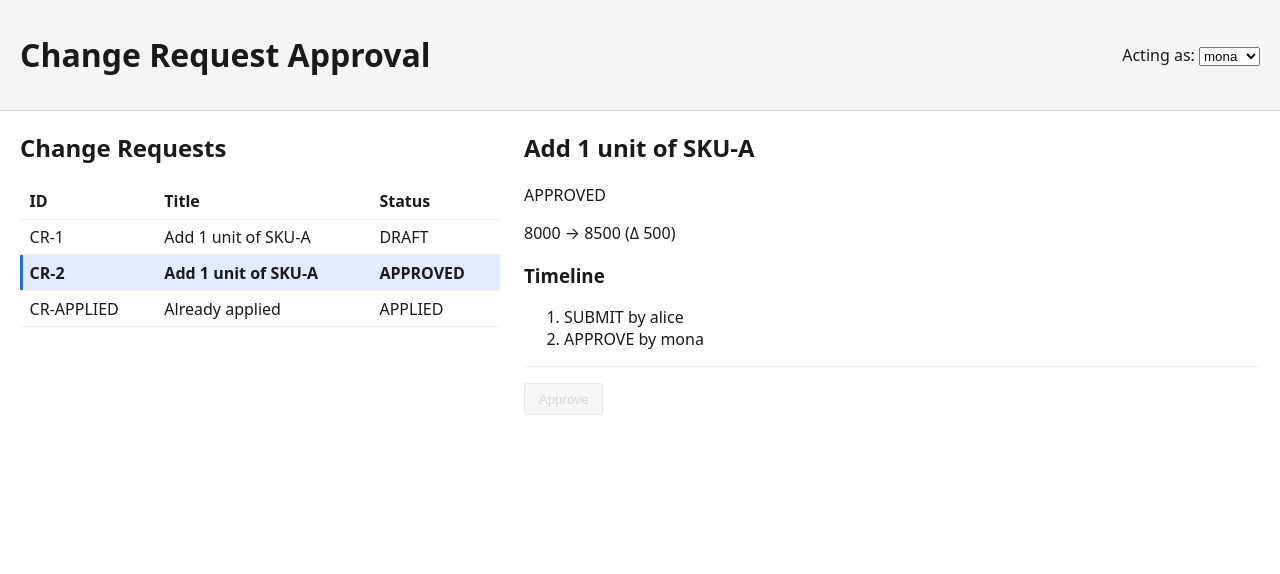
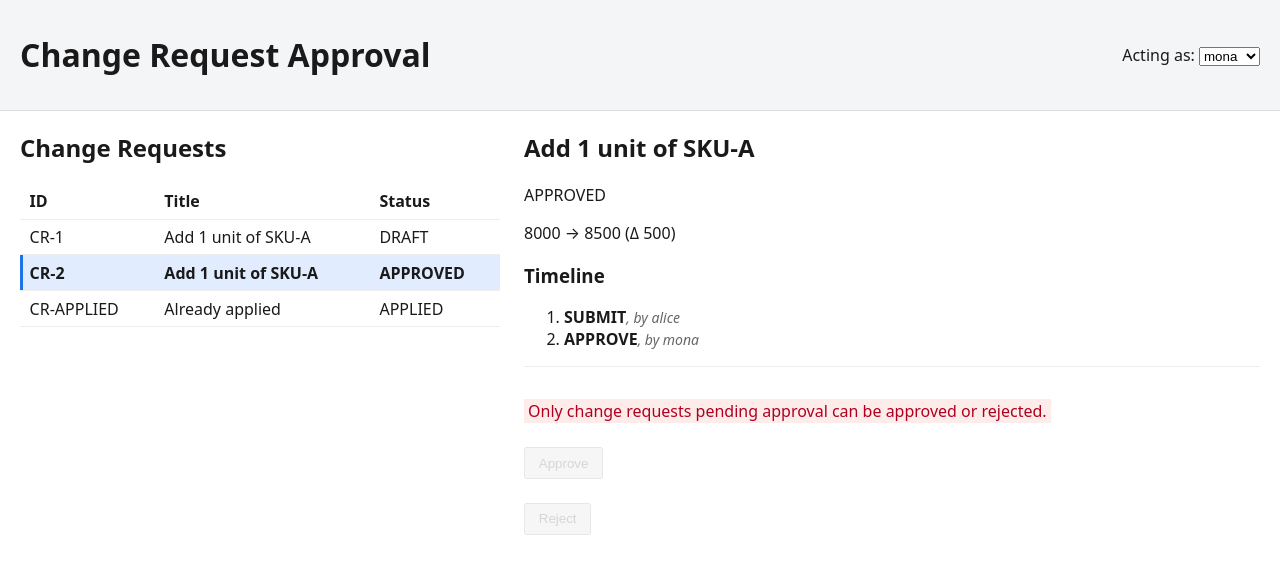
Before and after one commit to ZEEDA/cr-assessment-fullstack-20260721, an Angular app: page / in a window 1280 px wide. Both pictures are taken after a click on the button "Approve". Shown: the top 574 px of the page. Built offline with nearby package versions, Linux system fonts and the light colour scheme.

Commit message:
Task 4: Implement role-aware actions and improve UI feedback in CR detail component

```diff
--- a/src/frontend/cr-detail/cr-detail.component.html
+++ b/src/frontend/cr-detail/cr-detail.component.html
@@ -1,4 +1,4 @@
-<section class="cr-detail">
+<section class="cr-detail" [attr.aria-busy]="state.status === 'loading'">
 	<p *ngIf="state.status === 'loading'" class="cr-detail__loading" role="status">Loading…</p>
 
 	<div *ngIf="state.status === 'error'" class="cr-detail__error" role="alert">
@@ -15,16 +15,18 @@
 
 		<section class="cr-timeline">
 			<h3>Timeline</h3>
-			<ol class="cr-timeline__list">
+			<ol *ngIf="timeline.length; else noActivity" class="cr-timeline__list">
 				<li *ngFor="let entry of timeline" class="cr-timeline__entry">
 					<span class="cr-timeline__action">{{ entry.action }}</span>
-					<span class="cr-timeline__by"> by {{ entry.byUserId }}</span>
+					<span class="cr-timeline__by">, by {{ entry.byUserId }}</span>
 					<span *ngIf="entry.note" class="cr-timeline__note">{{ entry.note }}</span>
 				</li>
 			</ol>
+			<ng-template #noActivity><p class="cr-timeline__empty" role="info">No activity recorded yet.</p></ng-template>
 		</section>
 
 		<section class="cr-actions" [attr.aria-busy]="submitting">
+			<p *ngIf="approveRejectActionsUnavailableReason as reason" class="cr-actions__unavailable" role="alert">{{ reason }}</p>
 			<p *ngIf="actionError" class="cr-actions__error" role="alert">{{ actionError }}</p>
 			<p *ngIf="submitting" class="cr-actions__submitting" role="status">Saving…</p>
 
@@ -32,8 +34,8 @@
 				Approve
 			</button>
 
-			<div class="cr-actions__reject" *ngIf="canReject">
-				<label>
+			<div class="cr-actions__reject">
+				<label *ngIf="canReject">
 					Reason for rejection
 					<textarea class="cr-actions__reason" [value]="rejectReason" [disabled]="submitting" (input)="onReasonInput($any($event.target).value)"></textarea>
 				</label>
--- a/src/frontend/cr-detail/cr-detail.component.ts
+++ b/src/frontend/cr-detail/cr-detail.component.ts
@@ -70,6 +70,18 @@ export class CrDetailComponent implements OnInit {
 		return canApprovePolicy(this.session.user) && this.hasPendingApproval(this.detail?.status ?? '');
 	}
 
+	/**
+	 * Why Approve/Reject are disabled, shown next to the actions so a user who can't act knows why.
+	 * The role is checked first: without an approve policy no status would make the actions available.
+	 * Null when the actions are available (or no CR is loaded).
+	 */
+	get approveRejectActionsUnavailableReason(): string | null {
+		if (!this.detail) return null;
+		if (!canApprovePolicy(this.session.user)) return "You can view this change request but don't have permission to approve or reject it.";
+		if (!this.hasPendingApproval(this.detail.status)) return 'Only change requests pending approval can be approved or rejected.';
+		return null;
+	}
+
 	async approve(): Promise<void> {
 		if (!this.canApprove || this.submitting) return;
 		await this.runAction(() => this.client.approve(this.session.user, this.id, new Date().toISOString()));
--- a/src/styles.css
+++ b/src/styles.css
@@ -71,8 +71,8 @@ button:disabled {
 	padding: 1px 4px;
 }
 [role='info'] {
-	background-color: #fdfcea;
-	color: #736d00;
+	background-color: #fffee7;
+	color: #b78d00;
 	padding: 1px 4px;
 }
 
@@ -107,3 +107,17 @@ button:disabled {
 	align-items: flex-start;
 	gap: 0.5rem;
 }
+.cr-timeline__action{
+	font-weight: 600;
+	font-size: 1rem;
+}
+.cr-timeline__by{
+	font-size: 0.875rem;
+	color: #666;
+	font-style: italic;
+}
+.cr-timeline__note{
+	display: block;
+	margin-top: 2px;
+	color: #666;
+}
```
Also changed, not shown: 1 other file (tests, documents, lock files or other folders).
